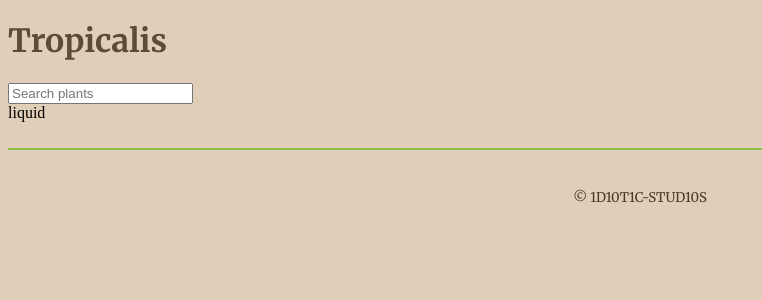
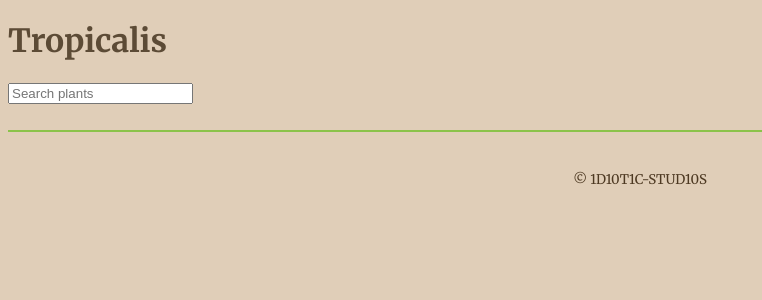
Before and after one commit to BotanyBase/botanybase.github.io, a Jekyll site: the page built from identify/tropical.html, in a window 1280 px wide. Shown: the top 300 px of the page, without its empty margins (0-762 px from the left). Built offline with Jekyll 4.4.1, drawn with Linux system fonts in a browser that asks for light colours.

Commit message:
Update catalogue.html

```diff
--- a/_layouts/catalogue.html
+++ b/_layouts/catalogue.html
@@ -10,14 +10,13 @@ paginate:
 <input type="search" id="search-input" placeholder="Search plants">
 
 <section class="plant-entries">
- {% for entry in paginator.entries %}
- {% endfor %}
+  {% for plant in plants %}
+    {% if plant.climate == page.climate %}
+      <h2>{{ plant.name }}</h2>
+      <p>{{ plant.description }}</p>
+    {% endif %}
+  {% endfor %}
 </section>
-
-liquid
-{% for entry in paginator.entries %}
-  <!-- display each plant entry here -->
-{% endfor %}
 
 <nav>
   {% if paginator.previous_page %}
```
